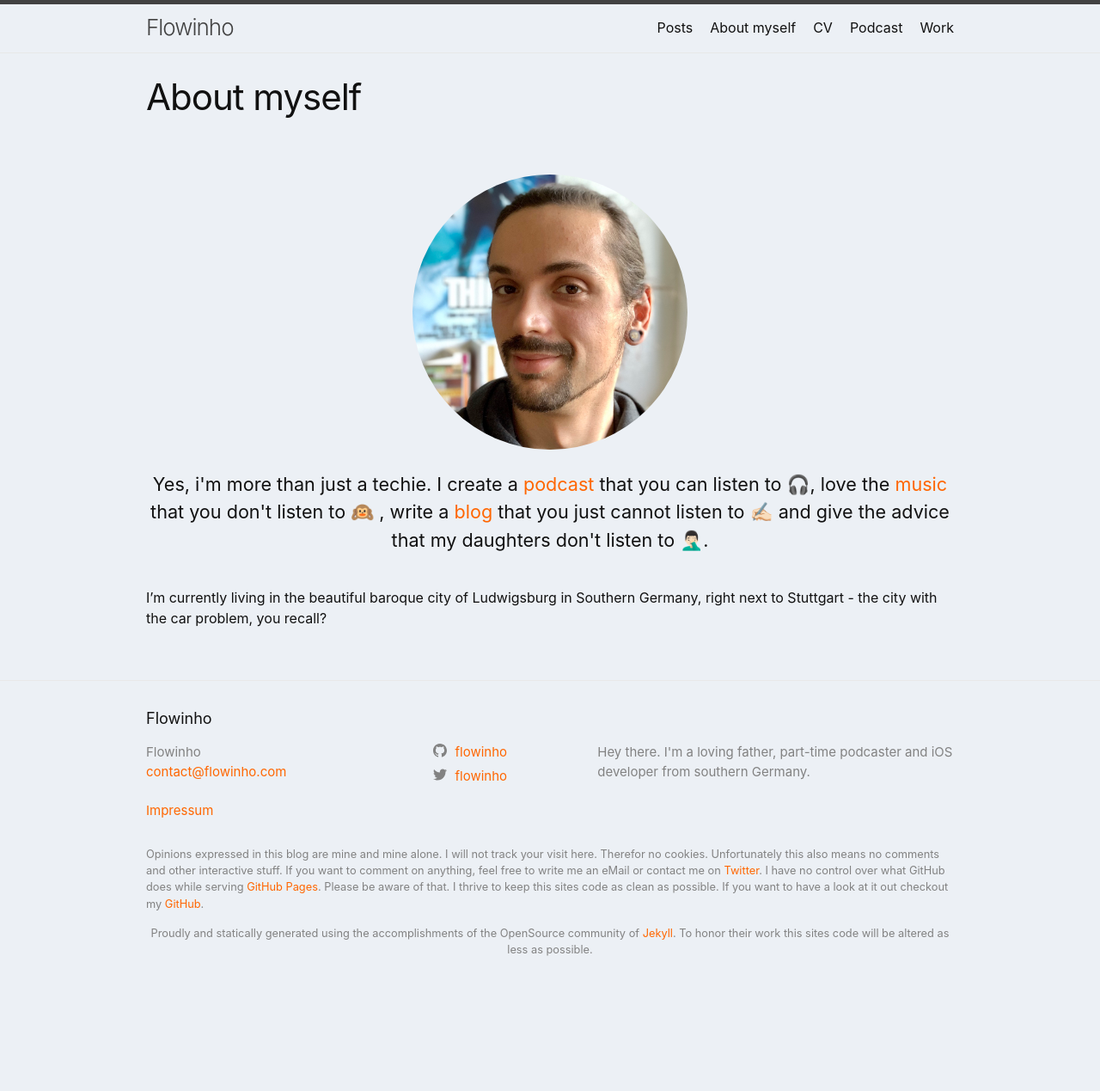
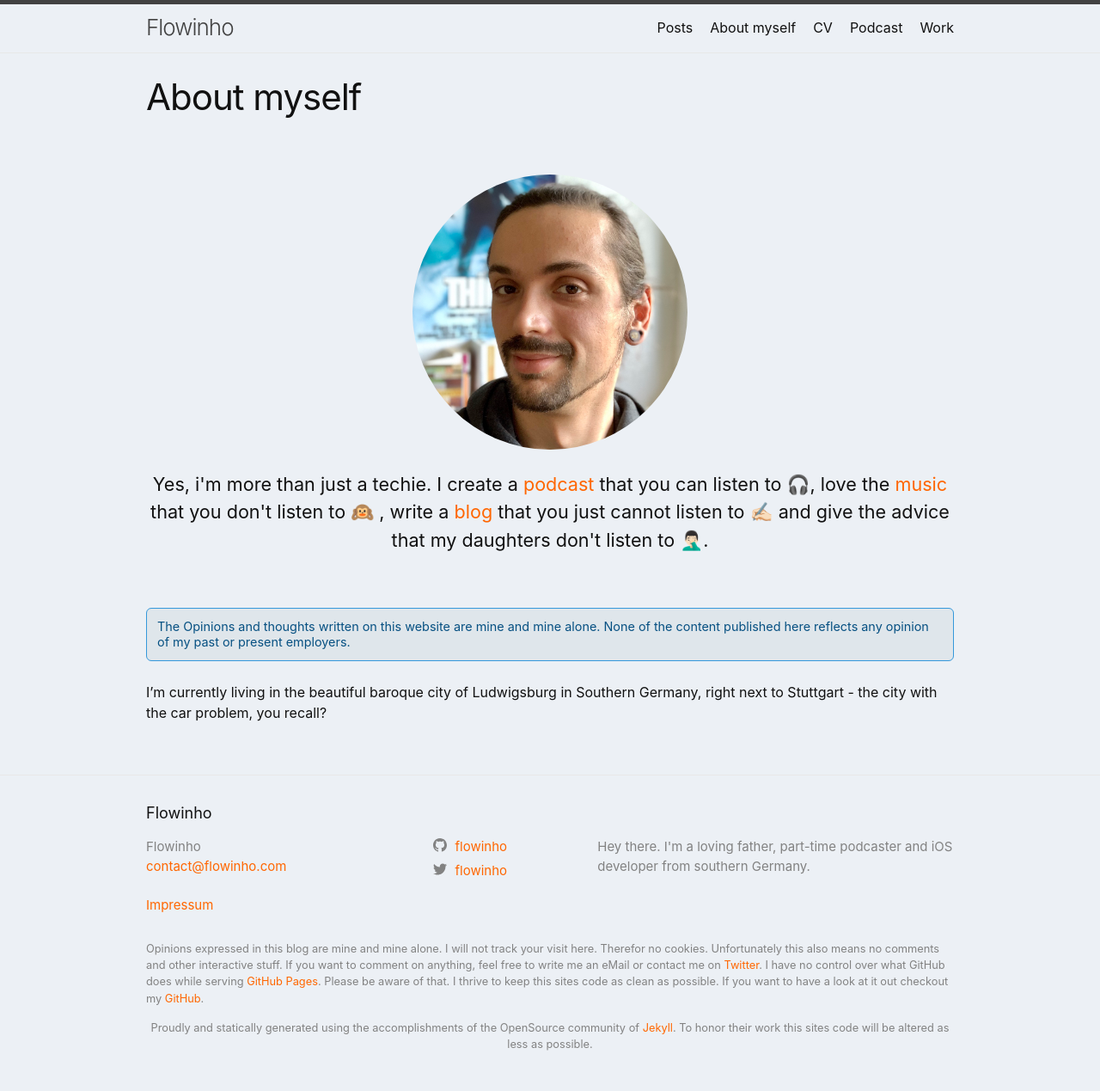
Before and after one commit to flowinho/flowinho.github.io, a Jekyll site: the page built from about.md, in a window 1280 px wide. Shown: the whole page at 86% size. Built offline with Jekyll 4.4.1, drawn with Linux system fonts in a browser that asks for light colours; before the commit the page ends 1159 px from its top, so only the background shows below that.

Commit message:
Add disclaimer

```diff
--- a/about.md
+++ b/about.md
@@ -13,4 +13,10 @@ permalink: /about/
     <br />
 </div>
 
+<div class="note">
+    <span>
+    The Opinions and thoughts written on this website are mine and mine alone. None of the content published here reflects any opinion of my past or present employers.
+    </span>
+</div>
+
 I'm currently living in the beautiful baroque city of Ludwigsburg in Southern Germany, right next to Stuttgart - the city with the car problem, you recall?
```
